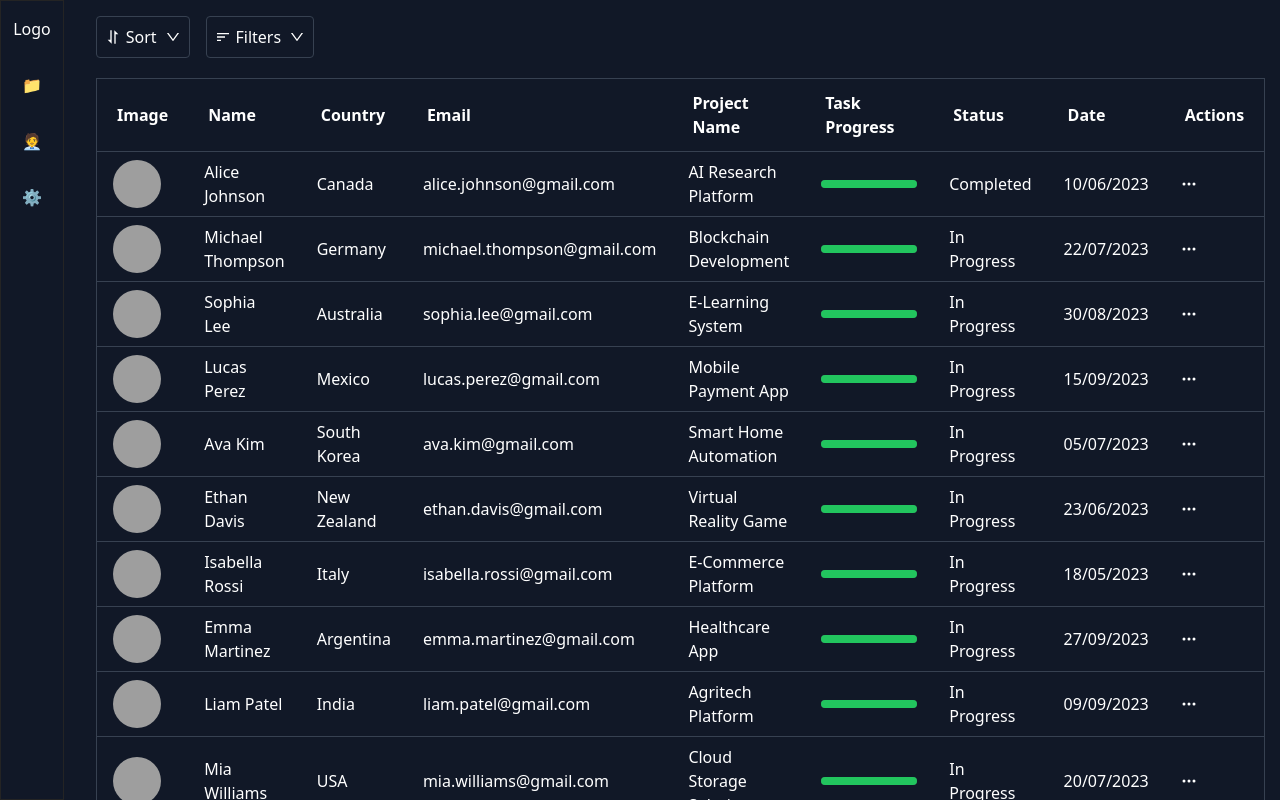
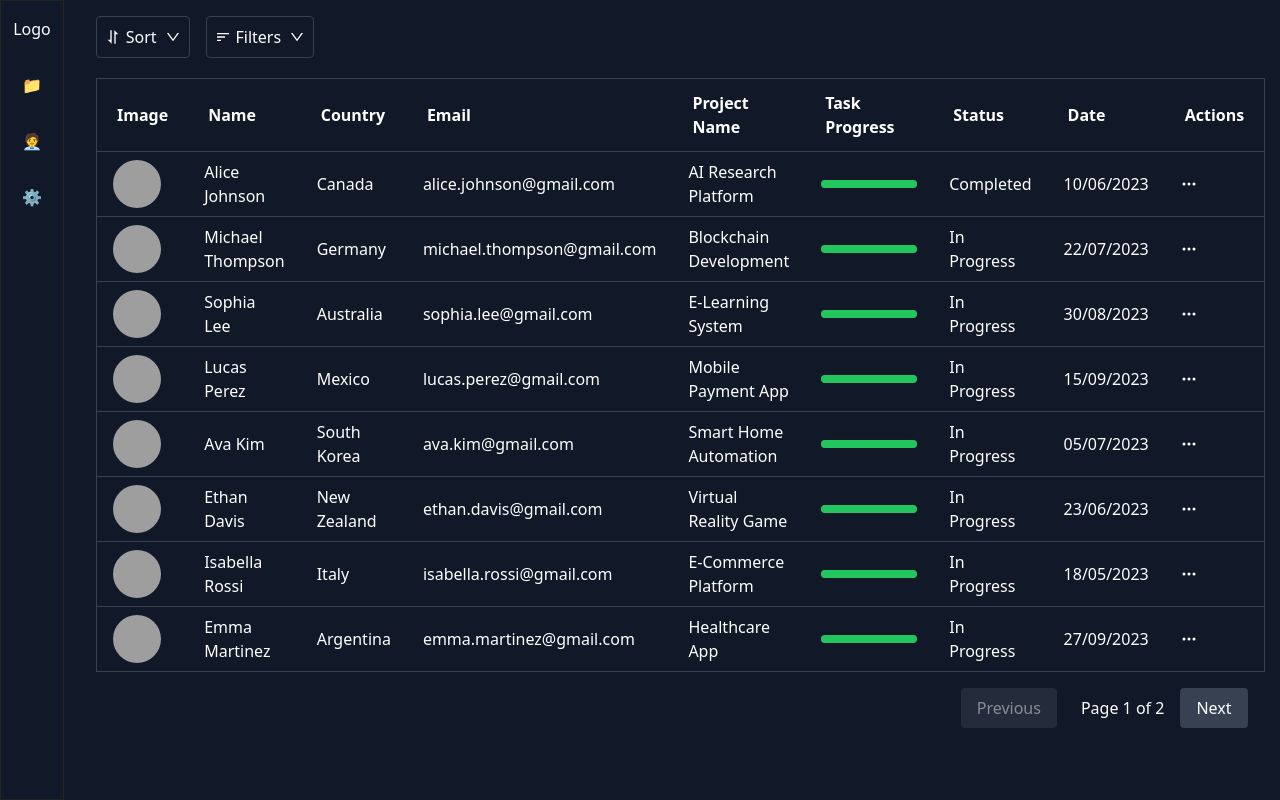
Before and after one commit to Raitis128/SimpleTsFiltering, a React (Vite) app: page / in a window 1280 px wide. Shown: the top 800 px of the page. Built offline with nearby package versions, Linux system fonts and the light colour scheme; grey boxes are pictures that could not be loaded.

Commit message:
Fix filtering and implement pagination

```diff
--- a/src/components/Table.tsx
+++ b/src/components/Table.tsx
@@ -65,18 +65,43 @@ const Table = () => {
     });
   };
 
-  const filteredProjects = projects.filter(
-    (project) =>
+  const filteredProjects = projects.filter((project) => {
+    const matchesSearchQuery =
       searchQuery === "" ||
-      (Object.values(project).some((value) =>
+      Object.values(project).some((value) =>
         value.toLowerCase().includes(searchQuery.toLowerCase())
-      ) &&
-        filters.name === "") ||
-      (project.country.toLowerCase().includes(filters.name.toLowerCase()) &&
-        project.email.toLowerCase().includes(filters.email.toLowerCase()) &&
-        project.project.toLowerCase().includes(filters.project.toLowerCase()) &&
-        project.status.toLowerCase().includes(filters.status.toLowerCase()))
+      );
+
+    const matchesFilters =
+      (filters.name === "" ||
+        project.client.toLowerCase().includes(filters.name.toLowerCase())) &&
+      (filters.country === "" ||
+        project.country
+          .toLowerCase()
+          .includes(filters.country.toLowerCase())) &&
+      (filters.email === "" ||
+        project.email.toLowerCase().includes(filters.email.toLowerCase())) &&
+      (filters.project === "" ||
+        project.project
+          .toLowerCase()
+          .includes(filters.project.toLowerCase())) &&
+      (filters.status === "" ||
+        project.status.toLowerCase().includes(filters.status.toLowerCase()));
+
+    return matchesSearchQuery && matchesFilters;
+  });
+
+  const [currentPage, setCurrentPage] = useState(1);
+  const itemsPerPage = 8;
+  const startIndex = (currentPage - 1) * itemsPerPage;
+  const currentProjects = filteredProjects.slice(
+    startIndex,
+    startIndex + itemsPerPage
   );
+  const totalPages = Math.ceil(filteredProjects.length / itemsPerPage);
+  const handlePageChange = (page: number) => {
+    setCurrentPage(page);
+  };
 
   return (
     <div className="p-4 w-[93%] ml-[5rem]">
@@ -198,7 +223,7 @@ const Table = () => {
         </thead>
 
         <tbody>
-          {projects.map(
+          {currentProjects.map(
             (
               { image, client, country, email, project, status, date },
               index
@@ -240,13 +265,23 @@ const Table = () => {
       </table>
 
       <div className="flex justify-end mt-4">
-        <button className="px-4 py-2 bg-gray-700 text-white rounded mr-2 disabled:opacity-50">
+        <button
+          disabled={currentPage === 1}
+          onClick={() => handlePageChange(currentPage - 1)}
+          className="px-4 py-2 bg-gray-700 text-white rounded mr-2 disabled:opacity-50"
+        >
           Previous
         </button>
 
-        <span className="px-4 py-2 text-white">Page 1 of 4</span>
+        <span className="px-4 py-2 text-white">
+          Page {currentPage} of {totalPages}
+        </span>
 
-        <button className="px-4 py-2 bg-gray-700 text-white rounded mr-2 disabled:opacity-50">
+        <button
+          disabled={currentPage === totalPages}
+          onClick={() => handlePageChange(currentPage + 1)}
+          className="px-4 py-2 bg-gray-700 text-white rounded mr-2 disabled:opacity-50"
+        >
           Next
         </button>
       </div>
```
